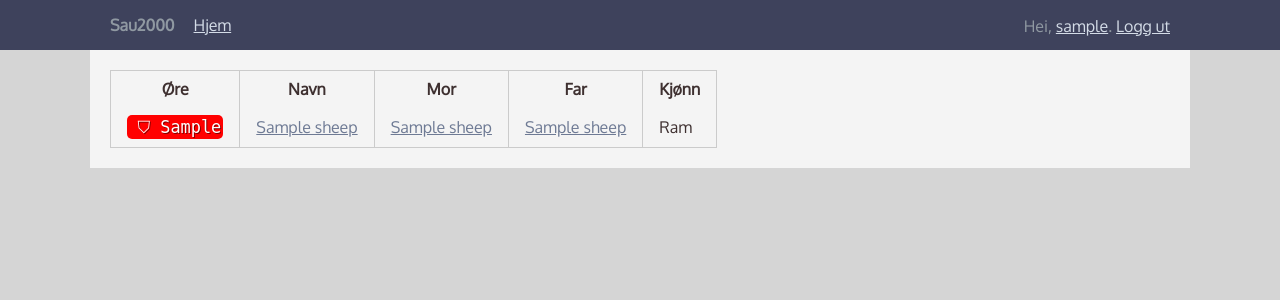
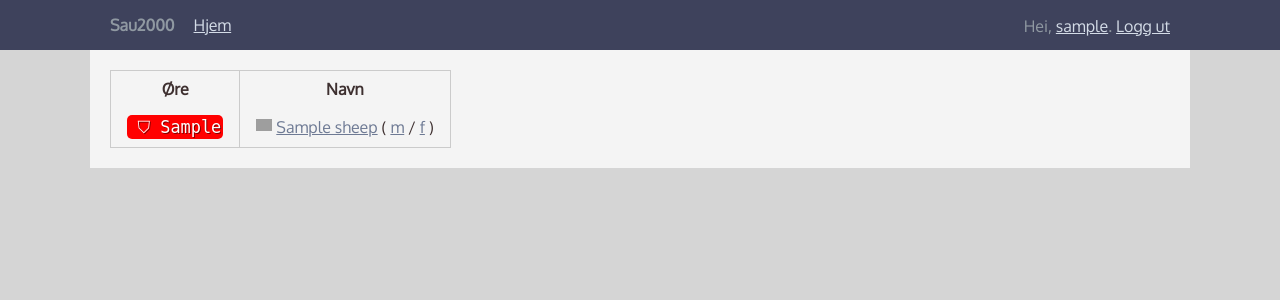
Before and after one commit to pgdr/sau2000, a Django app: page / in a window 1280 px wide. Shown: the top 300 px of the page. Run offline with Django 3.2, Linux system fonts and the light colour scheme; a user stored in the database is signed in; tables that the repository leaves empty hold one stand-in row (values such as "Sample post"); grey boxes are pictures that could not be loaded.

Commit message:
Add icons, make three col's into one

```diff
--- a/sau/static/css/sau.css
+++ b/sau/static/css/sau.css
@@ -166,6 +166,27 @@ a {
     color: white;
 }
 
+.gender {
+    display: inline-block;
+    background-size: contain;
+    background-repeat: no-repeat;
+    background-position: center;
+}
+.gender-Ram {
+    background-image: url("/static/male.png");
+    min-width: 1em;
+    min-height: 1em;
+}
+.gender-Ewe {
+    background-image: url("/static/female.png");
+    min-width: 1em;
+    min-height: 1em;
+}
+.gender-content {
+    /* display: None? */
+}
+
+
 .sau-section {
     border-bottom: 1px solid #9099A2;
     padding: 20px 0 0 150px;
--- /dev/null
+++ b/sau/templates/gendered-row.html
@@ -0,0 +1,3 @@
+<div class="gender gender-{{ gender }}">
+    <div class="gender-content"> <!--{{ gender }}--> </div>
+</div>
--- a/sau/templates/index.html
+++ b/sau/templates/index.html
@@ -29,25 +29,27 @@
         <tr>
           <th>&Oslash;re</th>
           <th>Navn</th>
-          <th>Mor</th>
-          <th>Far</th>
-          <th>Kj&oslash;nn</th>
         </tr>
         {% for s in sheep %}
         <tr>
           <td>{% include "earmark.html" with number=s.ear_tag color=s.ear_tag_color %}</td>
-          <td><a href="sau/{{ s.slug }}">{{ s.name }}</a></td>
-          {% if s.mother %}
-          <td><a href="sau/{{s.mother.slug}}">{{s.mother}}</a></td>
-          {% else %}
-          <td class="n-a">N/a</td>
-          {% endif %}
-          {% if s.father %}
-          <td><a href="sau/{{s.father.slug }}">{{s.father}}</a></td>
-          {% else %}
-          <td class="n-a">N/a</td>
-          {% endif %}
-          <td>{{ s.get_sex_display }}</td>
+          <td>{% include "gendered-row.html" with gender=s.get_sex_display %}
+
+            <a href="sau/{{ s.slug }}">{{ s.name }}</a>
+
+            (
+            {% if s.mother %}
+            <a href="sau/{{s.mother.slug}}">m</a>
+            {% else %}
+            N/a
+            {% endif %}
+            /
+            {% if s.father %}
+            <a href="sau/{{s.father.slug }}">f</a>
+            {% else %}
+            N/a
+            {% endif %})
+          </td>
         </tr>
         {% endfor %}
       </table>
```
Also changed, not shown: sau/static/img/female-sheep-head.svg (added), sau/static/img/female.png (added), sau/static/img/male-sheep-head.svg (added), sau/static/img/male.png (added).
